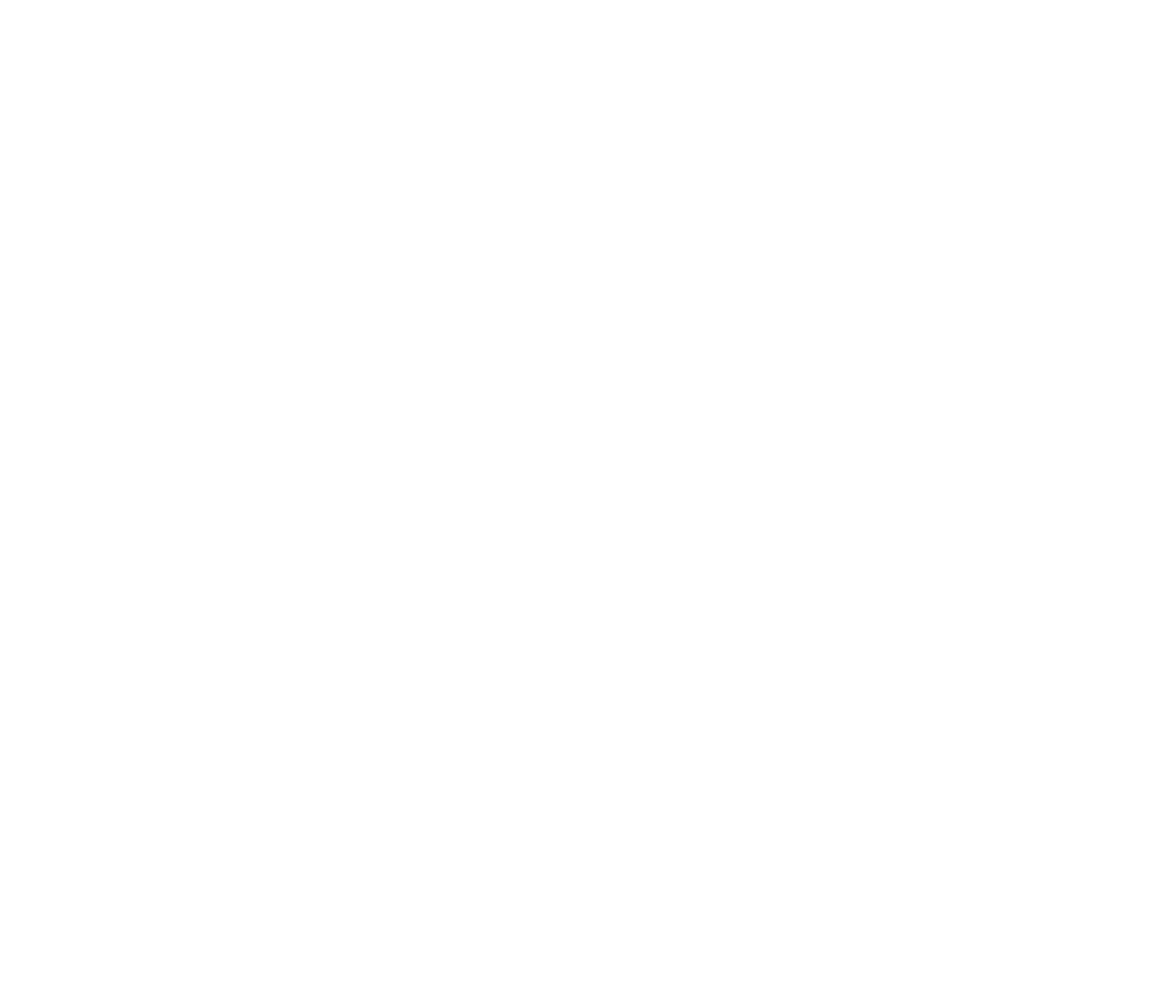
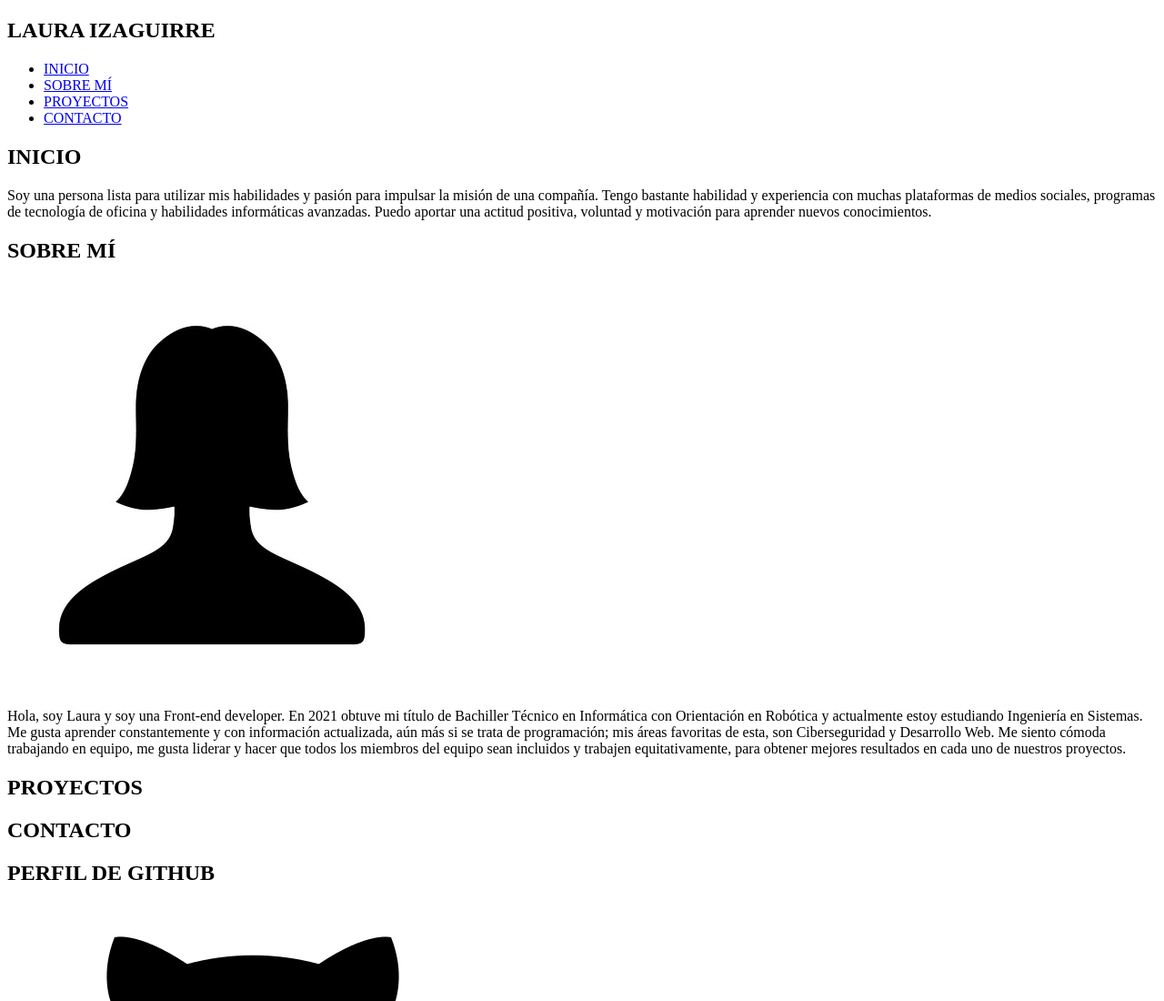
Before and after one commit to Laura-Izaguirre/Portafolio, a plain HTML site: page index.html in a window 1280 px wide. Shown: the top 1100 px of the page at 91% size. Before the commit the page ends 800 px from the top, so only its background shows below. Drawn offline with Linux system fonts and the light colour scheme.

Commit message:
Estructura de index.html creada

```diff
--- a/index.html
+++ b/index.html
@@ -8,6 +8,65 @@
     <title>Portafolio de Laura</title>
 </head>
 <body>
+    <header>
+        <section>
+            <h1 id="titulop">LAURA IZAGUIRRE</h1>
+            <ul id="listap">
+                <li class="estilolp"><a href="#inicio">INICIO</a></li>
+                <li class="estilolp"><a href="#sobre-mi">SOBRE MÍ</a></li>
+                <li class="estilolp"><a href="#proyectos">PROYECTOS</a></li>
+                <li class="estilolp"><a href="#contacto">CONTACTO</a></li>
+            </ul>
+        </section>
+    </header>
 
+    <main>
+        <section id="sectiona">
+            <h2 id="inicio" class="subt">INICIO</h2>
+            <p>Soy una persona lista para utilizar mis habilidades y pasión para impulsar la misión de una compañía. Tengo bastante habilidad y experiencia con muchas plataformas de medios sociales, programas de tecnología de oficina y habilidades informáticas avanzadas. Puedo aportar una actitud positiva, voluntad y motivación para aprender nuevos conocimientos.</p>
+        </section>
+
+        <section id="sectionb">
+            <h2 id="sobre-mi" class="subt">SOBRE MÍ</h2>
+            <div id="div-secb">
+                <img src="silueta.jpg">
+                <p>Hola, soy Laura y soy una Front-end developer.
+                    En 2021 obtuve mi título de Bachiller Técnico en Informática con Orientación en Robótica y actualmente estoy estudiando Ingeniería en Sistemas. Me gusta aprender constantemente y con información actualizada, aún más si se trata de programación; mis áreas favoritas de esta, son Ciberseguridad y Desarrollo Web.
+                    Me siento cómoda trabajando en equipo, me gusta liderar y hacer que todos los miembros del equipo sean incluidos y trabajen equitativamente, para obtener mejores resultados en cada uno de nuestros proyectos.
+                </p>
+            </div>
+        </section>
+
+        <section id="sectionc">
+            <h2 id="proyectos" class="subt">PROYECTOS</h2>
+        </section>
+
+        <section id="sectiond">
+            <h2 id="contacto" class="subt">CONTACTO</h2>
+                    <article>
+                        <div>
+                            <h2 class="subt">PERFIL DE GITHUB</h2>
+                            <a href="https://github.com/Laura-Izaguirre"><img class="imgc" src="github.png"></a>
+                        </div>
+                        <div>
+                            <h2 class="subt">CURRÍCULUM VITAE</h2>
+                            <a href="https://drive.google.com/file/d/1Poxv4Vhw6fuSx1sUCYx_I6rAQ7Ys9zpX/view?usp=sharing"><img class="imgc" src="drive.png" alt=""></a>
+                        </div>
+                    </article>
+
+                    <article>
+                        <div>
+                            <h2 class="subt">CORREO ELECTRÓNICO</h2>
+                            <a href="mailto:laurar.izaguirre@gmail.com?Subject=Buen día Laura, le saluda..."><img src="correo.png" alt=""></a>
+                        </div>
+                        <div>
+                            <h2 class="subt">PERFIL DE LINKED IN</h2>
+                            <a href="https://www.linkedin.com/in/laura-izaguirre-a552a5252/"><img src="linkedin.png" alt=""></a>
+                        </div>
+                    </article>
+                    </ul>
+                </nav>
+        </section>
+    </main>
 </body>
 </html>
```
Also changed, not shown: correo.png (added), drive.png (added), foto.png (added), github.jpg (added), github.png (added), linkedin.png (added), silueta.jpg (added).
